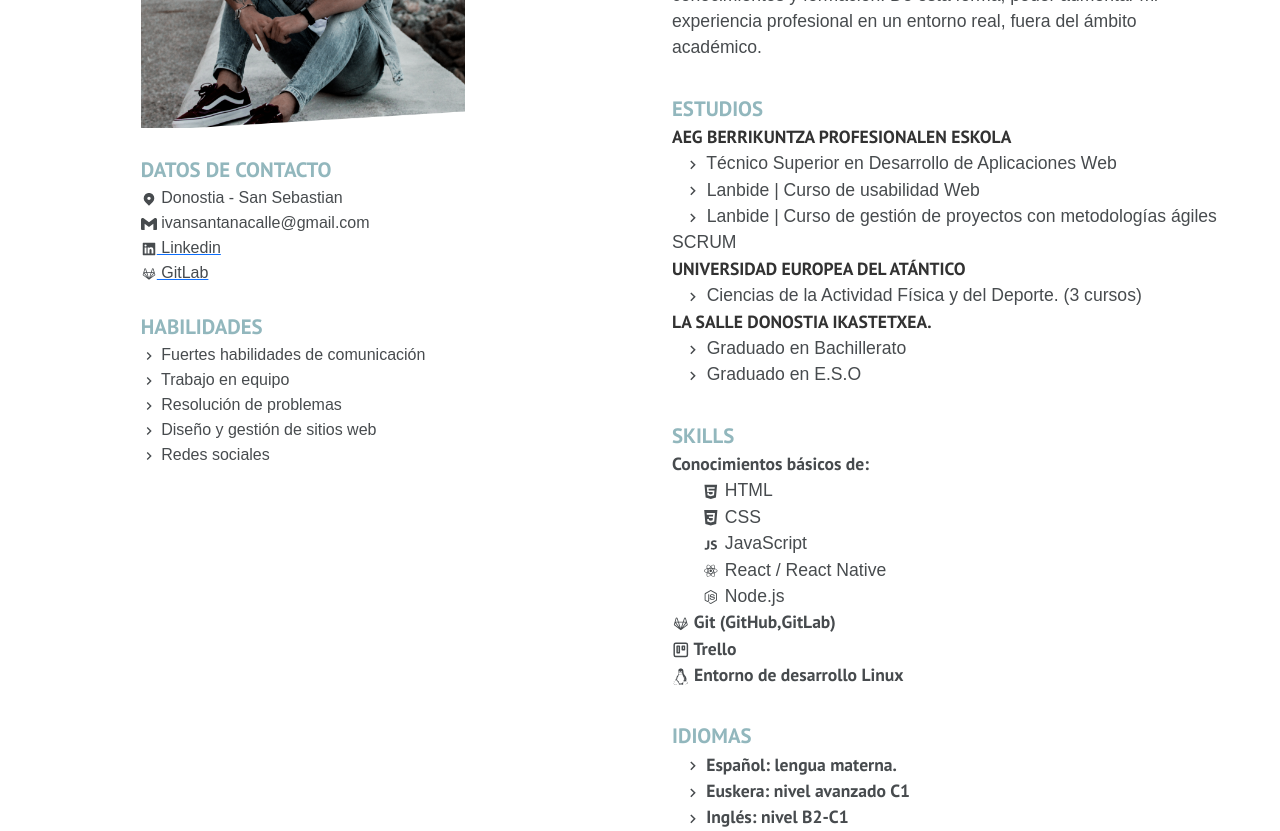
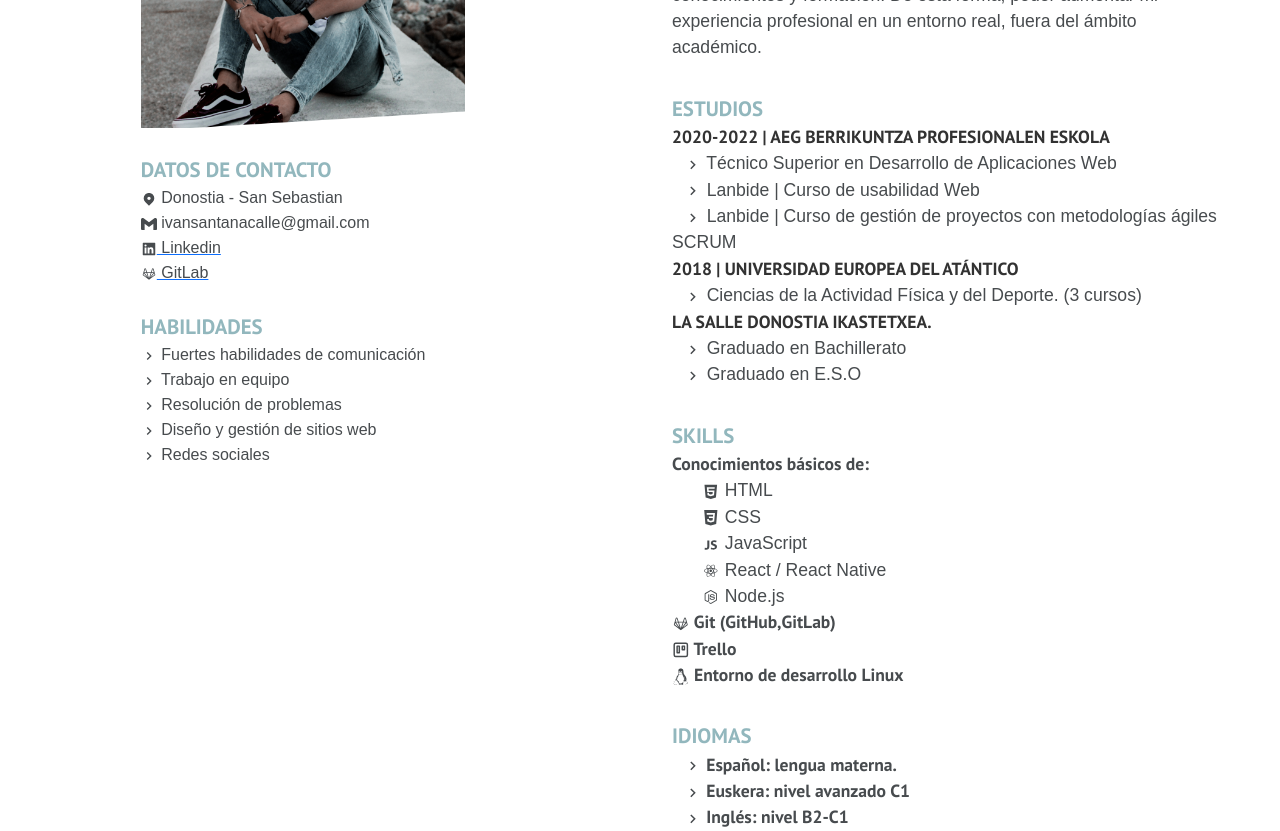
Before and after one commit to ivansantaana/myportfolio-reactJS, a React (Create React App) app: page /AboutMe in a window 1280 px wide. Shown: the part 1080-1911 px from the top of the page. Built offline with nearby package versions, Linux system fonts and the light colour scheme; the HTML template or start-up script is replaced by a standard one.

Commit message:
Added dates to the studies

```diff
--- a/src/components/pages/AboutMe.js
+++ b/src/components/pages/AboutMe.js
@@ -57,11 +57,11 @@ export default function AboutMe() {
           <div className="About_me_Academic_info">
             <text className="About_Me_Studies"> Estudios</text> <br></br>
 
-              <text className="academic_title"> AEG BERRIKUNTZA PROFESIONALEN ESKOLA </text> <br></br>
+              <text className="academic_title"> 2020-2022 | AEG BERRIKUNTZA PROFESIONALEN ESKOLA </text> <br></br>
               <text className="academic_text"><MdKeyboardArrowRight /> Técnico Superior en Desarrollo de Aplicaciones Web</text> <br></br>
               <text className="academic_text"><MdKeyboardArrowRight /> Lanbide | Curso de usabilidad Web</text> <br></br>
               <text className="academic_text"><MdKeyboardArrowRight /> Lanbide | Curso de gestión de proyectos con metodologías ágiles SCRUM</text> <br></br>
-              <text className="academic_title"> UNIVERSIDAD EUROPEA DEL ATÁNTICO </text> <br></br>
+              <text className="academic_title"> 2018 | UNIVERSIDAD EUROPEA DEL ATÁNTICO </text> <br></br>
               <text className="academic_text"><MdKeyboardArrowRight /> Ciencias de la Actividad Física y del Deporte. (3 cursos)</text> <br></br>
 
               <text className="academic_title"> LA SALLE DONOSTIA IKASTETXEA. </text> <br></br>
```
